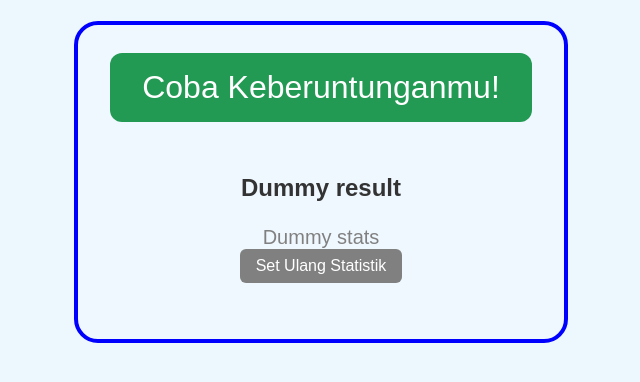
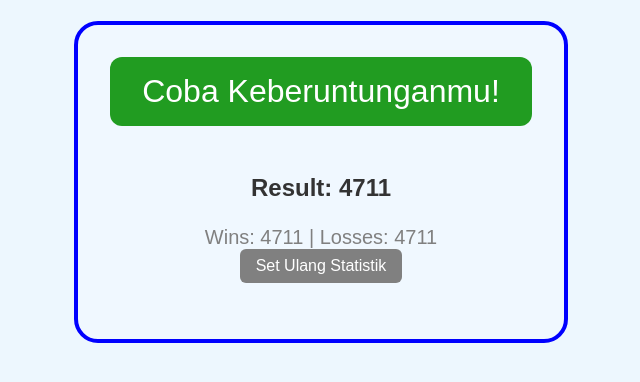
Before and after one commit to andit037/andit-repo-m1, a plain HTML site: page frontend/index.html in a window 1280 px wide. Shown: the part 282-664 px from the top of the page, without its empty margins (319-959 px from the left). Drawn offline with Linux system fonts and the light colour scheme.

Commit message:
Added behavior with mock values

```diff
--- a/frontend/index.html
+++ b/frontend/index.html
@@ -37,7 +37,7 @@
       border-radius: 12px;
       cursor: pointer;
     }
-    #spin-button{
+    #spin-button:hover{
       background-color: #229a54;
       transform: translateY(-4px);
     }
@@ -75,5 +75,32 @@
       <div id="stats-display">Dummy stats</div>
       <button id="reset-button">Set Ulang Statistik</button>
   </div>
+  <script>
+    const spinButton = document.getElementById('spin-button')
+    const resultMessage = document.getElementById('result-message')
+    const statsDisplay = document.getElementById('stats-display')
+    const resetButton = document.getElementById('reset-button')
+
+    const fetchGameState = async () => {
+      gs = 4711;
+      updateFE(gs);
+    };
+    const updateFE = (gs)=>{
+      resultMessage.textContent = `Result: ${gs}`;
+      statsDisplay.textContent = `Wins: ${gs} | Losses: ${gs}`;
+    }
+    const spinWheel = async () => {
+      gs = 4712
+      gs = gs + 1
+      updateFE(gs)
+    }
+    const resetStats = async () => {
+      gs = 0
+      updateFE(gs)
+    }
+    spinButton.addEventListener('click',spinWheel)
+    resetButton.addEventListener('click',resetStats)
+    fetchGameState();
+  </script>
 </body>
 </html>
```
